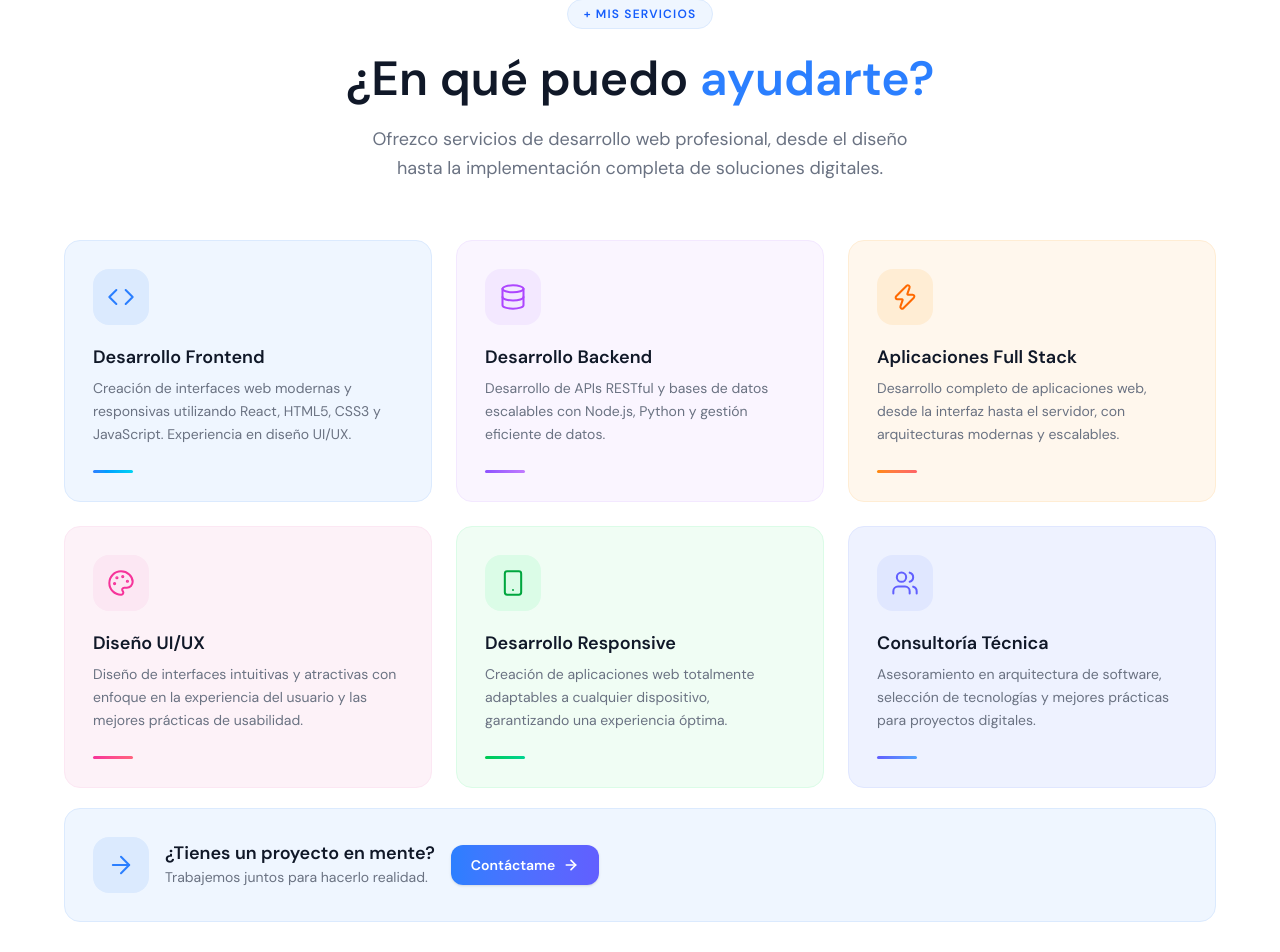
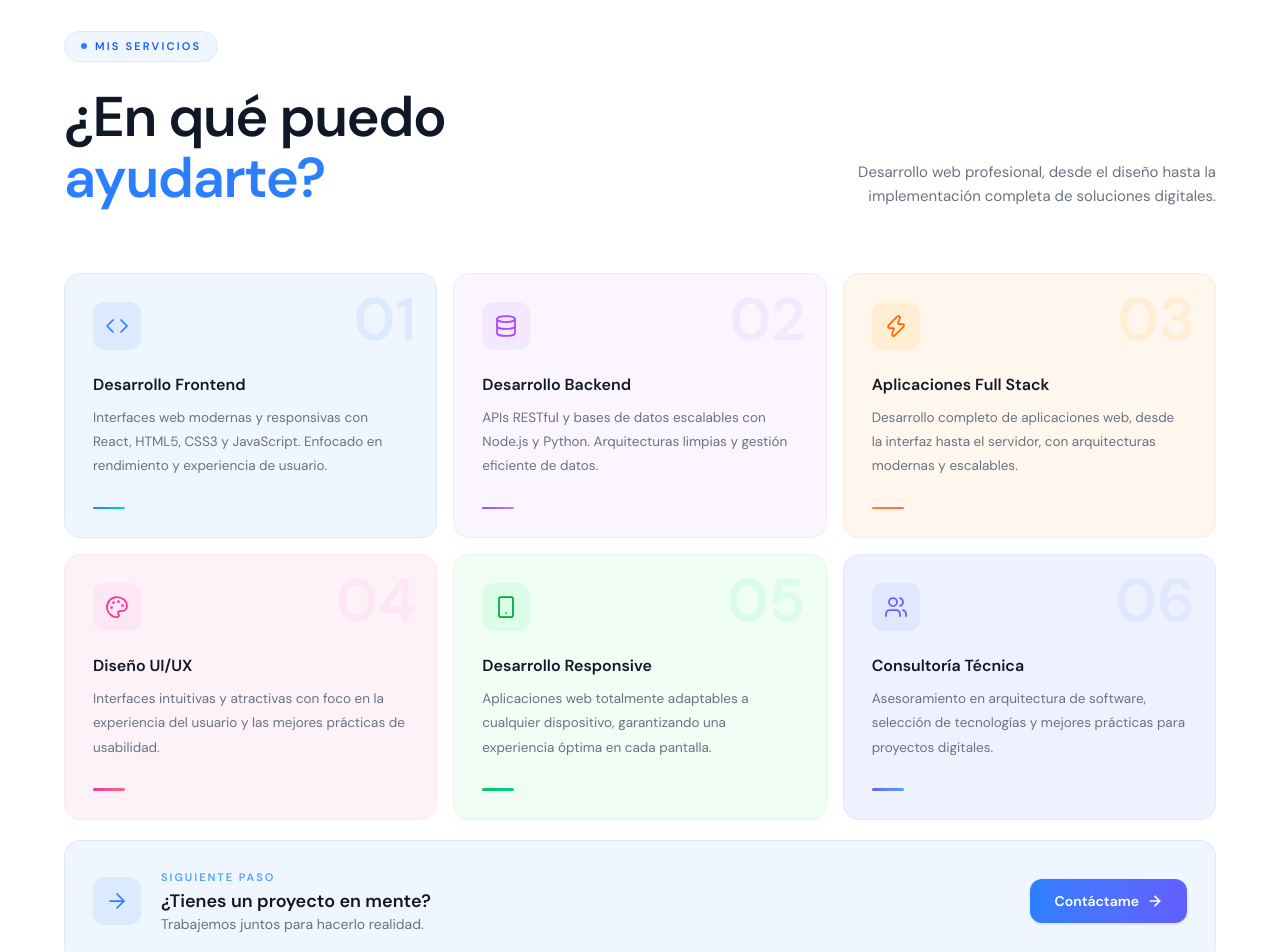
Before and after one commit to AndresRios123/Portfolio, a Next.js app: page /en in a window 1280 px wide. Shown: the part 1831-2783 px from the top of the page. Built offline with nearby package versions, Linux system fonts and the light colour scheme.

Commit message:
He cambiado los estilos de mis servicios

```diff
--- a/app/components/sections/ServicesSection.tsx
+++ b/app/components/sections/ServicesSection.tsx
@@ -1,81 +1,95 @@
 "use client";
 
+import { motion, Variants } from "framer-motion";
 import { Code, Palette, Database, Smartphone, Zap, Users, ArrowRight } from "lucide-react";
 
 const services = [
   {
     icon: Code,
     title: "Desarrollo Frontend",
-    description:
-      "Creación de interfaces web modernas y responsivas utilizando React, HTML5, CSS3 y JavaScript. Experiencia en diseño UI/UX.",
-    gradient: "from-blue-500 to-cyan-400",
+    description: "Interfaces web modernas y responsivas con React, HTML5, CSS3 y JavaScript. Enfocado en rendimiento y experiencia de usuario.",
     cardBg: "bg-blue-50 dark:bg-blue-500/10",
     cardBorder: "border-blue-100 dark:border-blue-400/20",
     iconBg: "bg-blue-100 dark:bg-blue-500/20",
     iconColor: "text-blue-500 dark:text-blue-300",
     barColor: "from-blue-500 to-cyan-400",
+    numberColor: "text-blue-100 dark:text-blue-500/30",
   },
   {
     icon: Database,
     title: "Desarrollo Backend",
-    description:
-      "Desarrollo de APIs RESTful y bases de datos escalables con Node.js, Python y gestión eficiente de datos.",
-    gradient: "from-violet-500 to-purple-400",
+    description: "APIs RESTful y bases de datos escalables con Node.js y Python. Arquitecturas limpias y gestión eficiente de datos.",
     cardBg: "bg-purple-50 dark:bg-purple-500/10",
     cardBorder: "border-purple-100 dark:border-purple-400/20",
     iconBg: "bg-purple-100 dark:bg-purple-500/20",
     iconColor: "text-purple-500 dark:text-purple-300",
     barColor: "from-violet-500 to-purple-400",
+    numberColor: "text-purple-100 dark:text-purple-500/30",
   },
   {
     icon: Zap,
     title: "Aplicaciones Full Stack",
-    description:
-      "Desarrollo completo de aplicaciones web, desde la interfaz hasta el servidor, con arquitecturas modernas y escalables.",
-    gradient: "from-orange-400 to-red-400",
+    description: "Desarrollo completo de aplicaciones web, desde la interfaz hasta el servidor, con arquitecturas modernas y escalables.",
     cardBg: "bg-orange-50 dark:bg-orange-500/10",
     cardBorder: "border-orange-100 dark:border-orange-400/20",
     iconBg: "bg-orange-100 dark:bg-orange-500/20",
     iconColor: "text-orange-500 dark:text-orange-300",
     barColor: "from-orange-400 to-red-400",
+    numberColor: "text-orange-100 dark:text-orange-500/30",
   },
   {
     icon: Palette,
     title: "Diseño UI/UX",
-    description:
-      "Diseño de interfaces intuitivas y atractivas con enfoque en la experiencia del usuario y las mejores prácticas de usabilidad.",
-    gradient: "from-pink-500 to-rose-400",
+    description: "Interfaces intuitivas y atractivas con foco en la experiencia del usuario y las mejores prácticas de usabilidad.",
     cardBg: "bg-pink-50 dark:bg-pink-500/10",
     cardBorder: "border-pink-100 dark:border-pink-400/20",
     iconBg: "bg-pink-100 dark:bg-pink-500/20",
     iconColor: "text-pink-500 dark:text-pink-300",
     barColor: "from-pink-500 to-rose-400",
+    numberColor: "text-pink-100 dark:text-pink-500/30",
   },
   {
     icon: Smartphone,
     title: "Desarrollo Responsive",
-    description:
-      "Creación de aplicaciones web totalmente adaptables a cualquier dispositivo, garantizando una experiencia óptima.",
-    gradient: "from-green-500 to-emerald-400",
+    description: "Aplicaciones web totalmente adaptables a cualquier dispositivo, garantizando una experiencia óptima en cada pantalla.",
     cardBg: "bg-green-50 dark:bg-green-500/10",
     cardBorder: "border-green-100 dark:border-green-400/20",
     iconBg: "bg-green-100 dark:bg-green-500/20",
     iconColor: "text-green-600 dark:text-green-300",
     barColor: "from-green-500 to-emerald-400",
+    numberColor: "text-green-100 dark:text-green-500/30",
   },
   {
     icon: Users,
     title: "Consultoría Técnica",
-    description:
-      "Asesoramiento en arquitectura de software, selección de tecnologías y mejores prácticas para proyectos digitales.",
-    gradient: "from-indigo-500 to-blue-400",
+    description: "Asesoramiento en arquitectura de software, selección de tecnologías y mejores prácticas para proyectos digitales.",
     cardBg: "bg-indigo-50 dark:bg-indigo-500/10",
     cardBorder: "border-indigo-100 dark:border-indigo-400/20",
     iconBg: "bg-indigo-100 dark:bg-indigo-500/20",
     iconColor: "text-indigo-500 dark:text-indigo-300",
     barColor: "from-indigo-500 to-blue-400",
+    numberColor: "text-indigo-100 dark:text-indigo-500/30",
   },
 ];
+
+const stagger: Variants = {
+  hidden: {},
+  visible: { transition: { staggerChildren: 0.1 } },
+};
+
+const fadeUp: Variants = {
+  hidden: { opacity: 0, y: 28 },
+  visible: {
+    opacity: 1,
+    y: 0,
+    transition: { duration: 0.85, ease: [0.16, 1, 0.3, 1] },
+  },
+};
+
+const headerStagger: Variants = {
+  hidden: {},
+  visible: { transition: { staggerChildren: 0.16 } },
+};
 
 export function ServicesSection() {
   const handleContactClick = () => {
@@ -86,107 +100,163 @@ export function ServicesSection() {
   return (
     <section
       id="servicios"
-      className="bg-white px-4 py-20 transition-colors duration-300 sm:px-6 lg:px-8 dark:bg-[#070b14]"
+      className="relative bg-white px-6 py-28 transition-colors duration-300 md:px-10 lg:px-16 dark:bg-[#070b14]"
     >
-      <div className="mx-auto max-w-6xl">
-        <div className="mb-14 flex flex-col items-center text-center">
-          <span className="mb-5 inline-flex select-none items-center gap-1.5 rounded-full border border-blue-100 bg-blue-50 px-4 py-1.5 text-xs font-semibold uppercase tracking-widest text-blue-600 dark:border-blue-400/20 dark:bg-blue-500/10 dark:text-blue-300">
-            + MIS SERVICIOS
-          </span>
+      <div className="relative mx-auto max-w-[1180px]">
 
-          <h2 className="mb-4 text-4xl font-extrabold leading-tight text-gray-900 dark:text-white md:text-5xl">
-            ¿En qué puedo{" "}
-            <span className="text-blue-500 dark:text-blue-400">ayudarte?</span>
-          </h2>
+        {/* ── Header ─────────────────────────────────────────── */}
+        <motion.div
+          initial="hidden"
+          whileInView="visible"
+          viewport={{ once: true, amount: 0.5 }}
+          variants={headerStagger}
+          className="mb-16 flex flex-col items-start"
+        >
+          <motion.span
+            variants={fadeUp}
+            className="mb-6 inline-flex items-center gap-2 rounded-full border border-blue-100 bg-blue-50 px-4 py-1.5 text-[11px] font-bold uppercase tracking-[0.2em] text-blue-600 dark:border-blue-400/20 dark:bg-blue-500/10 dark:text-blue-300"
+          >
+            <span className="inline-block h-1.5 w-1.5 rounded-full bg-blue-500 dark:bg-blue-400" />
+            Mis servicios
+          </motion.span>
 
-          <p className="max-w-xl text-base leading-relaxed text-gray-500 dark:text-gray-400 md:text-lg">
-            Ofrezco servicios de desarrollo web profesional, desde el diseño
-            hasta la implementación completa de soluciones digitales.
-          </p>
-        </div>
+          <div className="flex w-full flex-col gap-4 md:flex-row md:items-end md:justify-between">
+            <motion.h2
+              variants={fadeUp}
+              className="max-w-xl text-balance text-4xl font-bold tracking-tight text-gray-900 md:text-5xl lg:text-[3.5rem] lg:leading-[1.1] dark:text-white"
+            >
+              ¿En qué puedo{" "}
+              <span className="text-blue-500 dark:text-blue-400">ayudarte?</span>
+            </motion.h2>
 
-        <div className="grid grid-cols-1 gap-5 md:grid-cols-2 md:gap-6 lg:grid-cols-3">
+            <motion.p
+              variants={fadeUp}
+              className="max-w-sm text-[15px] leading-relaxed text-gray-500 md:text-right dark:text-gray-400"
+            >
+              Desarrollo web profesional, desde el diseño hasta la implementación completa de soluciones digitales.
+            </motion.p>
+          </div>
+        </motion.div>
+
+        {/* ── Grid ──────────────────────────────────────────── */}
+        <motion.div
+          initial="hidden"
+          whileInView="visible"
+          viewport={{ once: true, amount: 0.1 }}
+          variants={stagger}
+          className="mb-5 grid grid-cols-1 gap-4 md:grid-cols-2 lg:grid-cols-3"
+        >
           {services.map((service, i) => {
             const Icon = service.icon;
+            const num = String(i + 1).padStart(2, "0");
+
             return (
-              <div
+              <motion.div
                 key={i}
+                variants={fadeUp}
                 className={`
-                  group relative flex flex-col
-                  ${service.cardBg} border ${service.cardBorder}
-                  cursor-default overflow-hidden rounded-2xl p-7
-                  transition-all duration-300
-                  hover:-translate-y-1 hover:shadow-xl
-                  dark:hover:shadow-[0_20px_45px_rgba(0,0,0,0.25)]
+                  group relative flex flex-col overflow-hidden rounded-2xl
+                  border ${service.cardBorder} ${service.cardBg}
+                  p-7 cursor-default
+                  transition-all duration-500
+                  hover:-translate-y-1.5
+                  hover:shadow-[0_12px_40px_rgba(0,0,0,0.08)]
+                  dark:hover:shadow-[0_12px_40px_rgba(0,0,0,0.3)]
                 `}
               >
+                {/* Número decorativo */}
+                <span
+                  className={`pointer-events-none absolute right-5 top-4 select-none text-6xl font-black leading-none ${service.numberColor} transition-opacity duration-500 group-hover:opacity-60`}
+                >
+                  {num}
+                </span>
+
+                {/* Icono */}
                 <div
                   className={`
-                    mb-5 flex h-14 w-14 items-center justify-center rounded-2xl
+                    mb-6 flex h-12 w-12 items-center justify-center rounded-xl
                     ${service.iconBg} ${service.iconColor}
-                    transition-transform duration-300 group-hover:scale-110
+                    transition-transform duration-500 group-hover:scale-110
                   `}
                 >
-                  <Icon strokeWidth={1.75} className="h-7 w-7" />
+                  <Icon strokeWidth={1.75} className="h-6 w-6" />
                 </div>
 
-                <h3 className="mb-2 text-lg font-bold leading-snug text-gray-900 dark:text-white">
+                {/* Texto */}
+                <h3 className="mb-2.5 text-[1rem] font-bold leading-snug text-gray-900 dark:text-white">
                   {service.title}
                 </h3>
 
-                <p className="flex-1 text-sm leading-relaxed text-gray-500 dark:text-gray-400">
+                <p className="flex-1 text-[13.5px] leading-[1.8] text-gray-500 dark:text-gray-400">
                   {service.description}
                 </p>
 
+                {/* Barra inferior */}
                 <div
                   className={`
-                    mt-6 h-[3px] rounded-full
+                    mt-7 h-[2.5px] rounded-full
                     bg-gradient-to-r ${service.barColor}
-                    w-10 transition-all duration-500 group-hover:w-full
+                    w-8 transition-all duration-500 ease-out group-hover:w-full
                   `}
                 />
-              </div>
+              </motion.div>
             );
           })}
-        </div>
+        </motion.div>
 
-        <div className="mt-5">
+        {/* ── CTA ──────────────────────────────────────────── */}
+        <motion.div
+          initial={{ opacity: 0, y: 24 }}
+          whileInView={{ opacity: 1, y: 0 }}
+          viewport={{ once: true, amount: 0.5 }}
+          transition={{ duration: 0.85, ease: [0.16, 1, 0.3, 1] }}
+        >
           <button
             onClick={handleContactClick}
             className="
-              group relative flex w-full cursor-pointer flex-col overflow-hidden rounded-2xl
-              border border-blue-100 bg-blue-50 p-7 text-left
-              transition-all duration-300
-              hover:-translate-y-1 hover:shadow-xl
+              group relative w-full overflow-hidden rounded-2xl
+              border border-blue-100 bg-blue-50
+              p-7 text-left cursor-pointer
+              transition-all duration-500
+              hover:-translate-y-1 hover:border-blue-200
+              hover:shadow-[0_12px_40px_rgba(59,130,246,0.1)]
               dark:border-blue-400/20 dark:bg-blue-500/10
-              dark:hover:shadow-[0_20px_45px_rgba(0,0,0,0.25)]
+              dark:hover:border-blue-400/40
+              dark:hover:shadow-[0_12px_40px_rgba(59,130,246,0.1)]
             "
           >
-            <div className="flex flex-col gap-4 sm:flex-row sm:items-center sm:justify-between">
-              <div className="flex items-center gap-4">
-                <div className="flex h-14 w-14 shrink-0 items-center justify-center rounded-2xl bg-blue-100 text-blue-500 transition-transform duration-300 group-hover:scale-110 dark:bg-blue-500/20 dark:text-blue-300">
-                  <ArrowRight strokeWidth={1.75} className="h-7 w-7" />
+            {/* Glow */}
+            <div className="pointer-events-none absolute inset-0 opacity-0 transition-opacity duration-500 group-hover:opacity-100 bg-[radial-gradient(ellipse_50%_80%_at_0%_50%,rgba(59,130,246,0.07),transparent)]" />
+
+            <div className="relative flex flex-col gap-5 sm:flex-row sm:items-center sm:justify-between">
+              <div className="flex items-center gap-5">
+                <div className="flex h-12 w-12 shrink-0 items-center justify-center rounded-xl bg-blue-100 text-blue-500 transition-transform duration-500 group-hover:scale-110 dark:bg-blue-500/20 dark:text-blue-300">
+                  <ArrowRight strokeWidth={1.75} className="h-6 w-6" />
                 </div>
                 <div>
+                  <p className="text-[11px] font-bold uppercase tracking-[0.18em] text-blue-400 dark:text-blue-500 mb-1">
+                    Siguiente paso
+                  </p>
                   <h3 className="text-lg font-bold leading-snug text-gray-900 dark:text-white">
                     ¿Tienes un proyecto en mente?
                   </h3>
-                  <p className="text-sm leading-relaxed text-gray-500 dark:text-gray-400">
+                  <p className="text-sm text-gray-500 dark:text-gray-400">
                     Trabajemos juntos para hacerlo realidad.
                   </p>
                 </div>
               </div>
 
-              <div className="inline-flex shrink-0 items-center gap-2 rounded-xl bg-gradient-to-r from-blue-500 to-indigo-500 px-5 py-2.5 text-sm font-semibold text-white shadow-sm transition-all duration-300 group-hover:shadow-md">
+              <div className="inline-flex shrink-0 items-center gap-2 rounded-xl bg-gradient-to-r from-blue-500 to-indigo-500 px-6 py-3 text-sm font-semibold text-white shadow-sm transition-all duration-500 group-hover:shadow-[0_4px_20px_rgba(59,130,246,0.35)]">
                 Contáctame
                 <ArrowRight
-                  className="h-4 w-4 transition-transform duration-300 group-hover:translate-x-1"
+                  className="h-4 w-4 transition-transform duration-500 group-hover:translate-x-1"
                   strokeWidth={2.5}
                 />
               </div>
             </div>
           </button>
-        </div>
+        </motion.div>
+
       </div>
     </section>
   );
```
